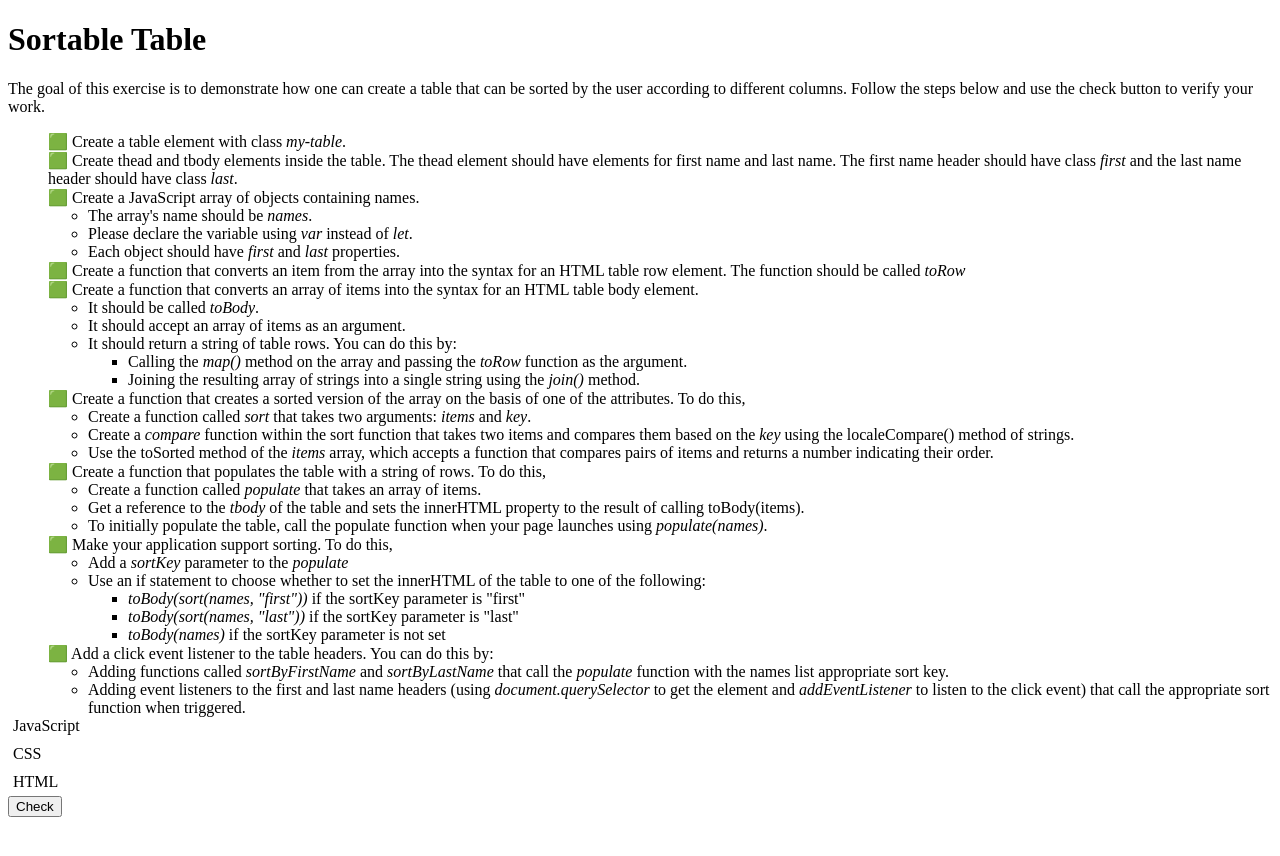
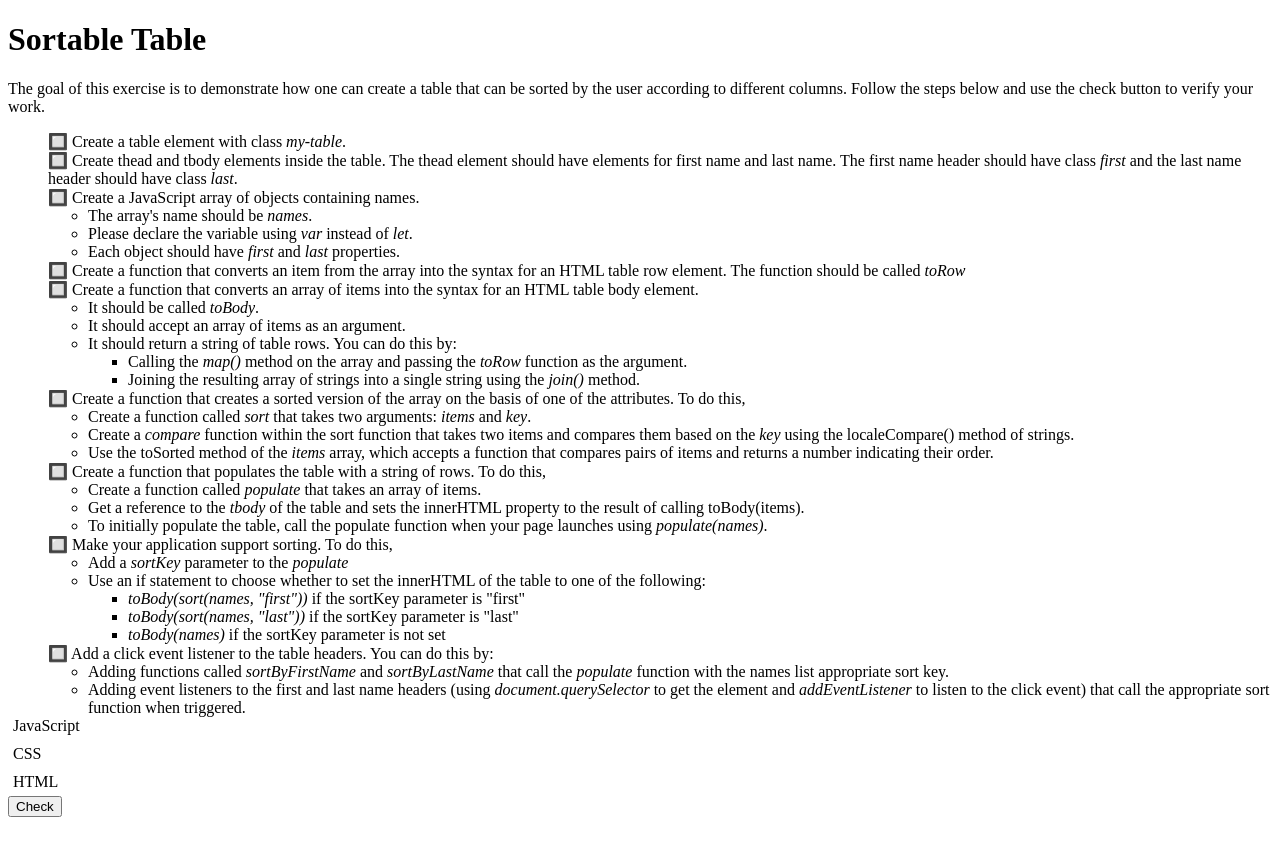
Before and after one commit to faustomorales/learn.robinbay.com, a SvelteKit app: page /exercises/sortable-table in a window 1280 px wide. Shown: the top 856 px of the page. Built offline with nearby package versions, Linux system fonts and the light colour scheme.

Commit message:
Change emoji selection.

```diff
--- a/src/routes/exercises/sortable-table/+page.svelte
+++ b/src/routes/exercises/sortable-table/+page.svelte
@@ -361,7 +361,7 @@
 <ol class="checks">
     {#each steps as step, i}
         <li>
-            {step.response?.passed ? "✅" : "🟩"}
+            {step.response?.passed ? "✅" : "🔲"}
             {@html step.description}
             <em class="comment">{@html step.response?.comment}</em>
         </li>
```
